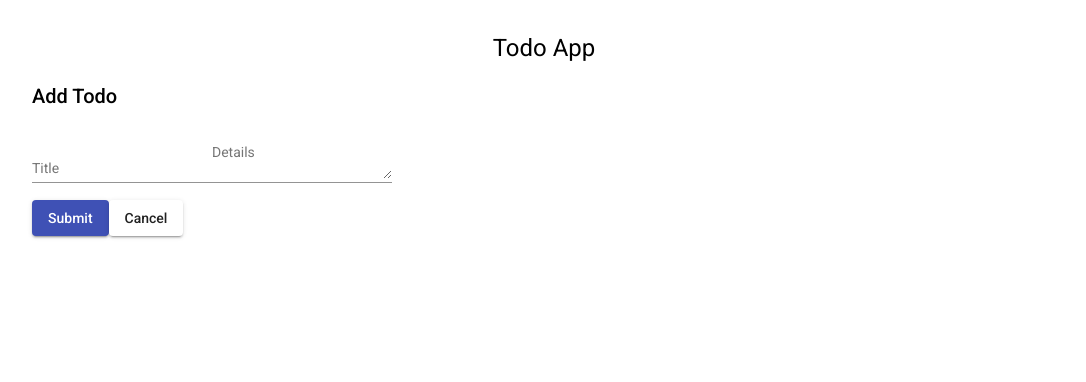
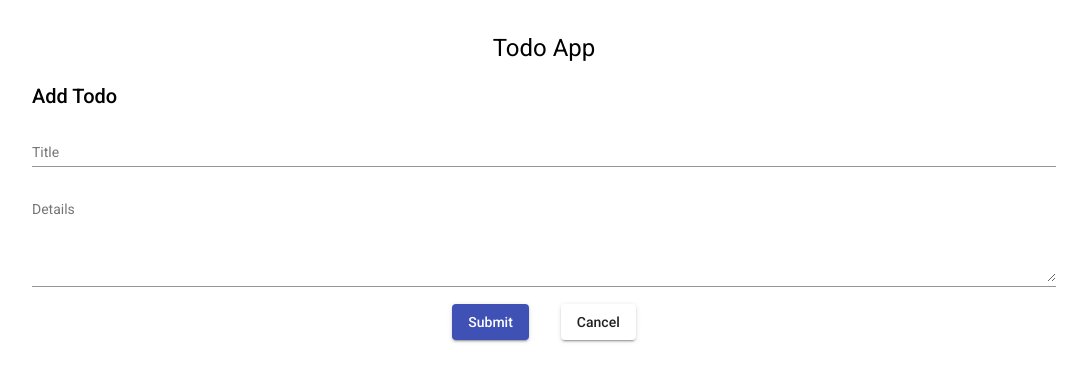
Before and after one commit to gonglei/todo-spring-ng, an Angular app in the folder ui/: page /edit in a window 1280 px wide. Shown: the top 382 px of the page, without its empty margins (0-1086 px from the left). Built offline with nearby package versions, Linux system fonts and the light colour scheme.

Commit message:
style edit form

```diff
--- a/ui/src/app/todo-edit/todo-edit.component.html
+++ b/ui/src/app/todo-edit/todo-edit.component.html
@@ -1,4 +1,4 @@
-<h2>{{ todo.id ? 'Edit' : 'Add' }} Todo</h2>
+<h2>{{ todo && todo.id ? 'Edit' : 'Add' }} Todo</h2>
 <form class="todo-form" [formGroup]="todoForm">
   <div class="inputs">
     <mat-form-field>
@@ -9,6 +9,7 @@
       <mat-label>Details</mat-label>
       <textarea
         matInput
+        rows="5"
         placeholder="Details"
         formControlName="detail"
       ></textarea>
--- a/ui/src/app/todo-edit/todo-edit.component.scss
+++ b/ui/src/app/todo-edit/todo-edit.component.scss
@@ -0,0 +1,12 @@
+.todo-form {
+  .inputs {
+    display: flex;
+    flex-flow: column nowrap;
+  }
+  .actions {
+    text-align: center;
+    button:not(:first-child) {
+      margin-left: 2rem;
+    }
+  }
+}
```
